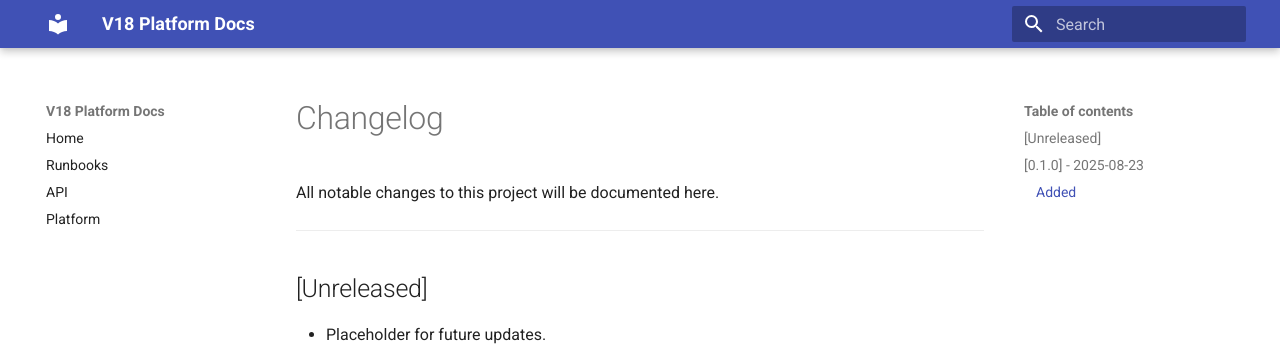
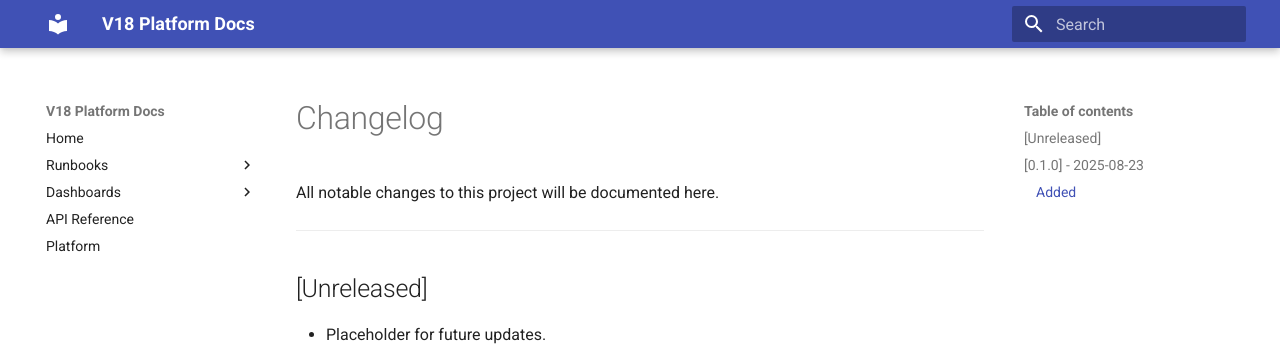
Before and after one commit to Kello54/Buildy, an MkDocs documentation site: the page built from docs/changelog.md, in a window 1280 px wide. Shown: the top 350 px of the page. Built offline with MkDocs 1.6.1 and Material for MkDocs 9.7.7, drawn with Linux system fonts in a browser that asks for light colours; some of the changed lines change nothing that is shown.

Commit message:
Update mkdocs.yml

```diff
--- a/mkdocs.yml
+++ b/mkdocs.yml
@@ -19,6 +19,12 @@
 
 nav:
   - Home: index.md
-  - Runbooks: runbooks/index.md
-  - API: api.md
+  - Runbooks:
+      - Overview: runbooks/index.md
+      - Runbook 1: runbooks/runbook1.md
+      - Runbook 2: runbooks/runbook2.md
+  - Dashboards:
+      - Dashboard 1: dashboards/dashboard1.md
+      - Dashboard 2: dashboards/dashboard2.md
+  - API Reference: api.md
   - Platform: platform.md
```
